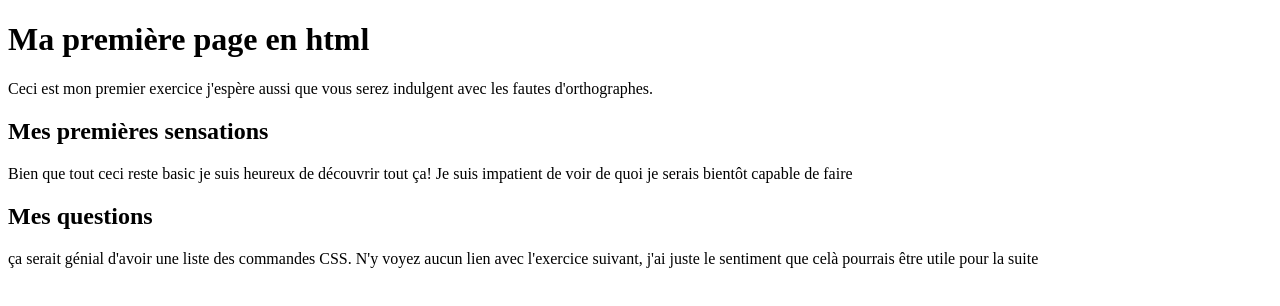
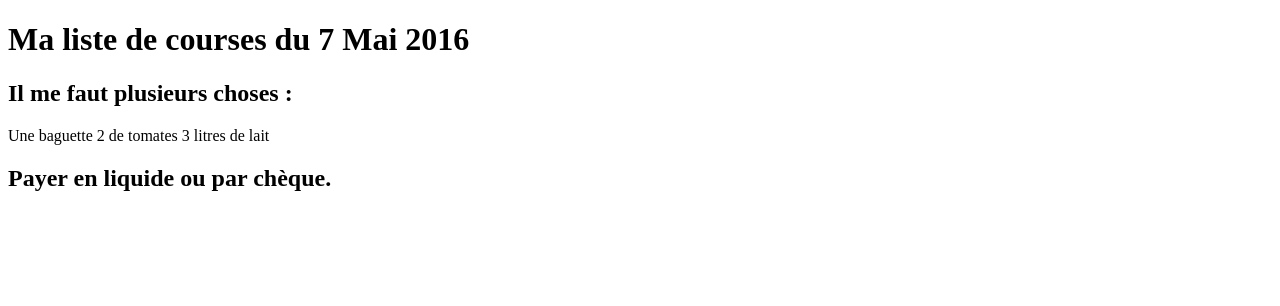
Before and after one commit to ThomasMurat/exercice3, a plain HTML site: page index.html in a window 1280 px wide. Drawn offline with Linux system fonts and the light colour scheme.

Commit message:
création du text et teste couleur

```diff
--- a/index.html
+++ b/index.html
@@ -2,14 +2,14 @@
 <html>
 <meta charset="UTF-8" />
     <head>
-        <title>Ma première page en html</title>
+        <title>Ma liste de courses du 7 Mai 2016</title>
     </head>
     <body>
-        <h1>Ma première page en html</h1>
-        <p1> Ceci est mon premier exercice j'espère aussi que vous serez indulgent avec les fautes d'orthographes.</p1>
-        <h2>Mes premières sensations</h2>
-        <p2> Bien que tout ceci reste basic je suis heureux de découvrir tout ça! Je suis impatient de voir de quoi je serais bientôt capable de faire</p2>
-        <h2>Mes questions</h2>
-        <p3>ça serait génial d'avoir une liste des commandes CSS. N'y voyez aucun lien avec l'exercice suivant, j'ai juste le sentiment que celà pourrais être utile pour la suite</p3>
+        <h1>Ma liste de courses du 7 Mai 2016</h1>
+        <h2>Il me faut plusieurs choses :</h2>
+        <p1> Une baguette</p1>
+        <p2> 2 <style color=red>kilos</style> de tomates</p2>
+        <p3> 3 litres de lait</p3>
+        <h2>Payer en liquide ou par chèque.</h2>
     </body>
 </html>
```
